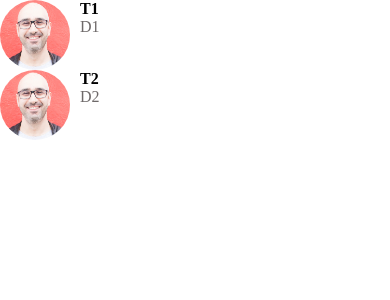
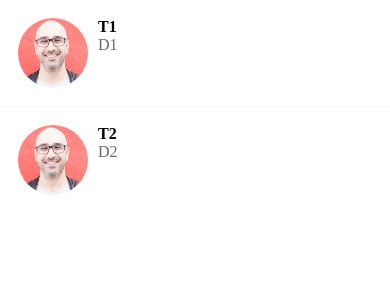
Before and after one commit to sagarniroula112/Reference--React-Native, a React Native app: screen / in a window 390 px wide. Shown: the top 300 px of the page. Built offline with nearby package versions, Linux system fonts and the light colour scheme.

Commit message:
List items separator added.

```diff
--- a/app/components/ListItem.js
+++ b/app/components/ListItem.js
@@ -19,6 +19,7 @@
 const styles = StyleSheet.create({
   container: {
     flexDirection: "row",
+    padding: 18,
   },
   image: {
     width: 70,
--- /dev/null
+++ b/app/components/ListItemSeparator.js
@@ -0,0 +1,18 @@
+import React from "react";
+import { StyleSheet, View } from "react-native";
+
+import colors from "../config/colors";
+
+function ListItemSeparator() {
+  return <View style={styles.separator}></View>;
+}
+
+const styles = StyleSheet.create({
+  separator: {
+    width: "100%",
+    height: 1,
+    backgroundColor: colors.light,
+  },
+});
+
+export default ListItemSeparator;
--- a/app/config/colors.js
+++ b/app/config/colors.js
@@ -4,4 +4,5 @@
   black: "#000",
   white: "#fff",
   medium: "#6e6969",
+  light: "#f8f4f4",
 };
--- a/app/screens/MessagesScreen.js
+++ b/app/screens/MessagesScreen.js
@@ -1,8 +1,9 @@
 import React from "react";
-import { FlatList, StyleSheet } from "react-native";
+import { View, FlatList, StyleSheet } from "react-native";
 
 import ListItem from "../components/ListItem";
 import Screen from "../components/Screen";
+import ListItemSeparator from "../components/ListItemSeparator";
 
 const messages = [
   {
@@ -32,6 +33,7 @@
             image={item.image}
           />
         )}
+        ItemSeparatorComponent={ListItemSeparator}
       ></FlatList>
     </Screen>
   );
```
